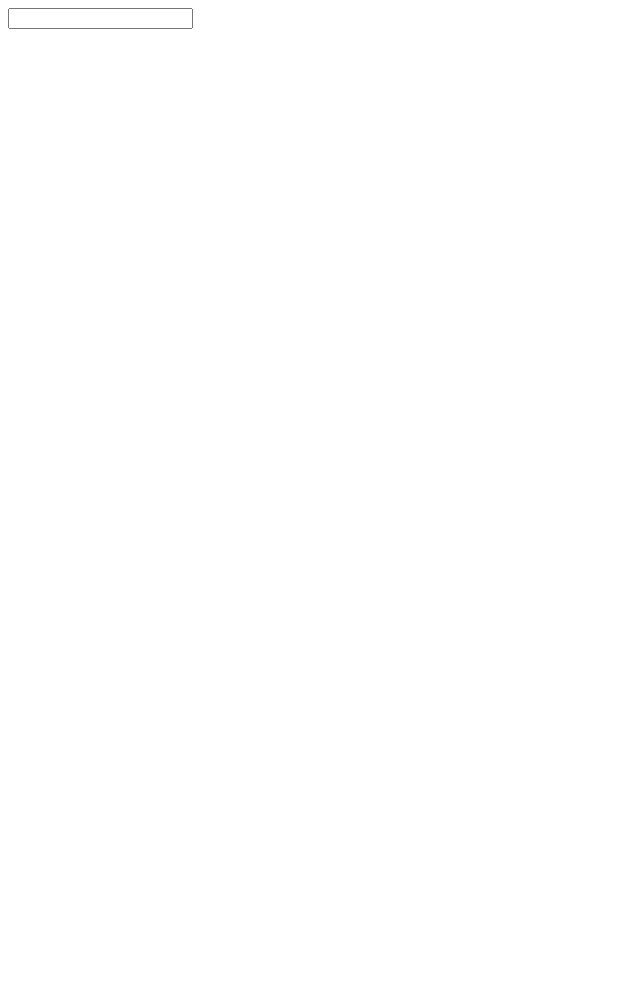
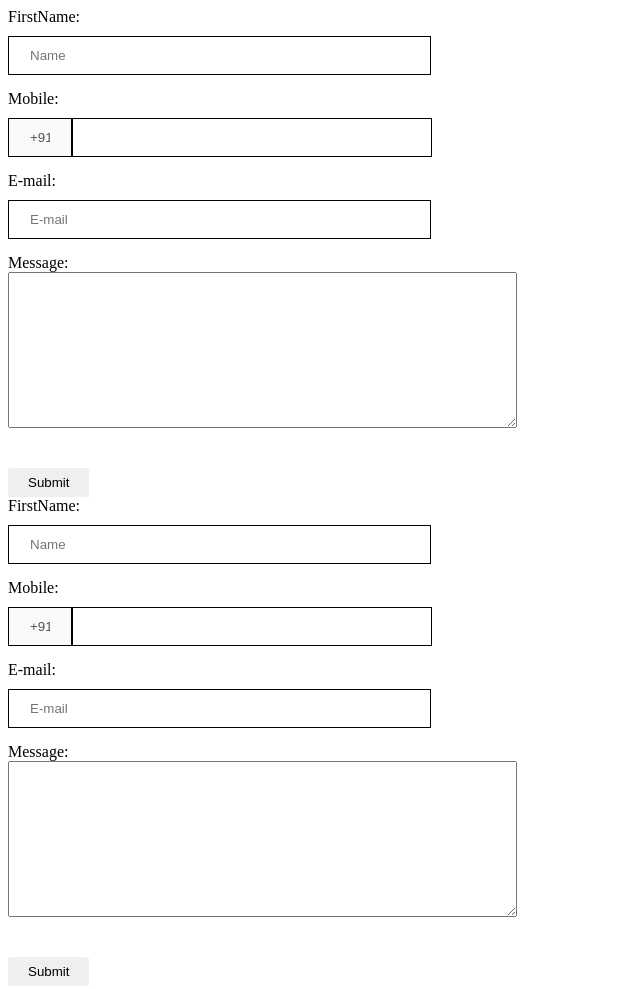
Before and after one commit to Jajnasenee/form-validation, a plain HTML site: page index.html in a window 1280 px wide. Shown: the whole page, without its empty margins (0-640 px from the left). Before the commit the page ends 800 px from the top, so only its background shows below. Drawn offline with Linux system fonts and the light colour scheme.

Commit message:
partial code of validation

```diff
--- a/index.html
+++ b/index.html
@@ -1,8 +1,117 @@
+<!DOCTYPE html>
 <html>
-    <head><title>Form validation</title></head>
-    <body>
-        <form>
-            <input type="text">
-        </form>
-    </body>
+<head>
+	<title>task1</title>
+	<style type="text/css">
+		input[type=text] {
+			width:30%;
+			border: 1px,solid,black;
+			margin-top: 10px;
+			margin-bottom: 15px;
+			padding: 11px 21px;
+		}
+		input[type=submit]{
+			padding: 7px 20px;
+			border-radius: 3px;
+			border: none;
+		}
+		#ph{
+			width: 20px;
+		}
+		#phone{
+			width: 25%;
+		}
+	</style>
+</head>
+<body>
+	<div class="container">
+		<div class="row">
+			<div class="form1 col-md-12">
+				<form name="myform" onsubmit="return validation()">
+					FirstName: <br><input type="text" name="name" placeholder="Name"><br>
+					Mobile: <br><input type="text" id="ph" value="+91" disabled><input type="text" name="mobile" id="phone"><br>
+					E-mail: <br><input type="text" name="email" placeholder="E-mail"><br>
+					Message: <br><textarea cols="61" rows="10" name="msg"></textarea> <br><br><br>
+					<input type="submit" name="submit" value="Submit">
+				</form>
+			</div>
+		</div>
+	</div>
+	<script type="text/javascript">
+		function validation(){
+
+			var p = document.forms["myform"]["name"].value;
+			var q = document.forms["myform"]["ph"].value;
+			var r = document.forms["myform"]["email"].value;
+			var s = document.forms["myform"]["msg"].value;
+			if(p=="") {
+				alert("please fill out the feild");
+				return false;
+			}
+			elseif(){
+				alert("");
+				return false;
+			}
+		}
+
+	</script>
+</body>
+</html><!DOCTYPE html>
+<html>
+<head>
+	<title>task1</title>
+	<style type="text/css">
+		input[type=text] {
+			width:30%;
+			border: 1px,solid,black;
+			margin-top: 10px;
+			margin-bottom: 15px;
+			padding: 11px 21px;
+		}
+		input[type=submit]{
+			padding: 7px 20px;
+			border-radius: 3px;
+			border: none;
+		}
+		#ph{
+			width: 20px;
+		}
+		#phone{
+			width: 25%;
+		}
+	</style>
+</head>
+<body>
+	<div class="container">
+		<div class="row">
+			<div class="form1 col-md-12">
+				<form name="myform" onsubmit="return validation()">
+					FirstName: <br><input type="text" name="name" placeholder="Name"><br>
+					Mobile: <br><input type="text" id="ph" value="+91" disabled><input type="text" name="mobile" id="phone"><br>
+					E-mail: <br><input type="text" name="email" placeholder="E-mail"><br>
+					Message: <br><textarea cols="61" rows="10" name="msg"></textarea> <br><br><br>
+					<input type="submit" name="submit" value="Submit">
+				</form>
+			</div>
+		</div>
+	</div>
+	<script type="text/javascript">
+		function validation(){
+
+			var p = document.forms["myform"]["name"].value;
+			var q = document.forms["myform"]["ph"].value;
+			var r = document.forms["myform"]["email"].value;
+			var s = document.forms["myform"]["msg"].value;
+			if(p=="") {
+				alert("please fill out the feild");
+				return false;
+			}
+			elseif(){
+				alert("");
+				return false;
+			}
+		}
+
+	</script>
+</body>
 </html>
```
